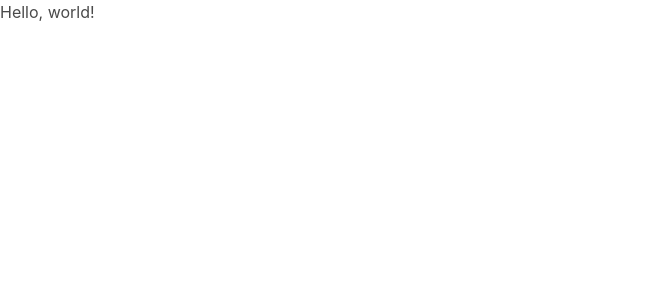
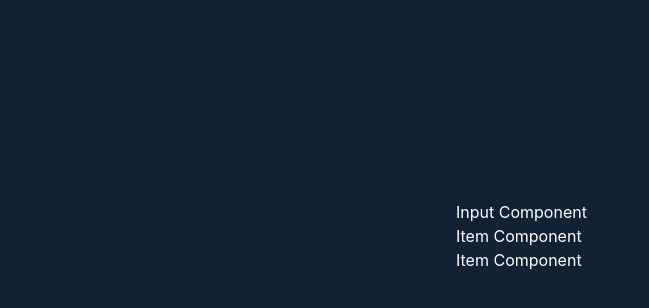
Before and after one commit to DevinDon/react-todo-list, a React (Create React App) app: page / in a window 1280 px wide. Shown: the top 308 px of the page, without its empty margins (0-649 px from the left). Built offline with nearby package versions, Linux system fonts and the light colour scheme.

Commit message:
feat: 启用样式

```diff
--- a/src/App.js
+++ b/src/App.js
@@ -1,7 +1,41 @@
-import React from 'react'
+import React, { useState, useEffect } from 'react'
+import { Input } from './Input'
+import { Item } from './Item'
+import styles from './App.module.css';
+
+// interface Todo {
+//   title: string;
+//   completed: boolean;
+//   time: Date | number; // 为了便于存储
+// }
+
+function loadTodosFromLocal() {
+  const todos = localStorage.getItem('todos');
+  return todos && JSON.parse(todos);
+}
+
+function saveTodosToLocal(todos) {
+  localStorage.setItem('todos', JSON.stringify(todos));
+}
 
 export function App() {
+  const [todos, setTodos] = useState(
+    loadTodosFromLocal() || [
+      { title: '尝试新增一件待办事项', complete: false, time: Date.now() },
+      { title: '已完成的事项', complete: true, time: Date.now() + 1 },
+    ]
+  );
+  // useEffect(() => {
+
+  // });
   return (
-    <div>Hello, world!</div>
+    <div className={styles.page}>
+      <div className={styles.container}>
+        <Input />
+        <div className="list">
+          {todos.map(todo => <Item key={todo.time} {...todo}></Item>)}
+        </div>
+      </div>
+    </div>
   );
 }
--- /dev/null
+++ b/src/App.module.css
@@ -0,0 +1,16 @@
+.page {
+  display         : flex;
+  flex-direction  : column;
+  align-items     : center;
+  width           : 100%;
+  min-height      : 100vh;
+  background-color: #123;
+  color           : white;
+}
+
+.container {
+  display       : flex;
+  flex-direction: column;
+  width         : 368px;
+  margin-top    : 200px;
+}
```
